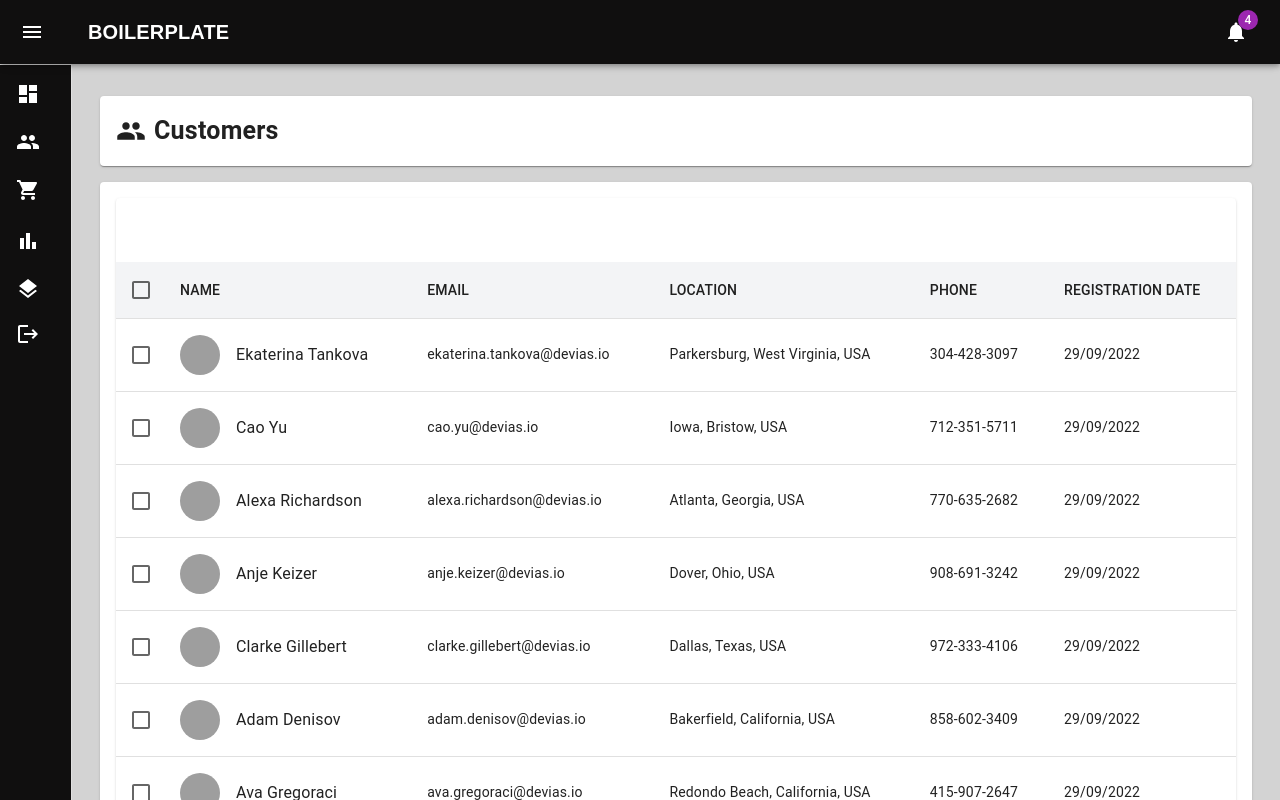
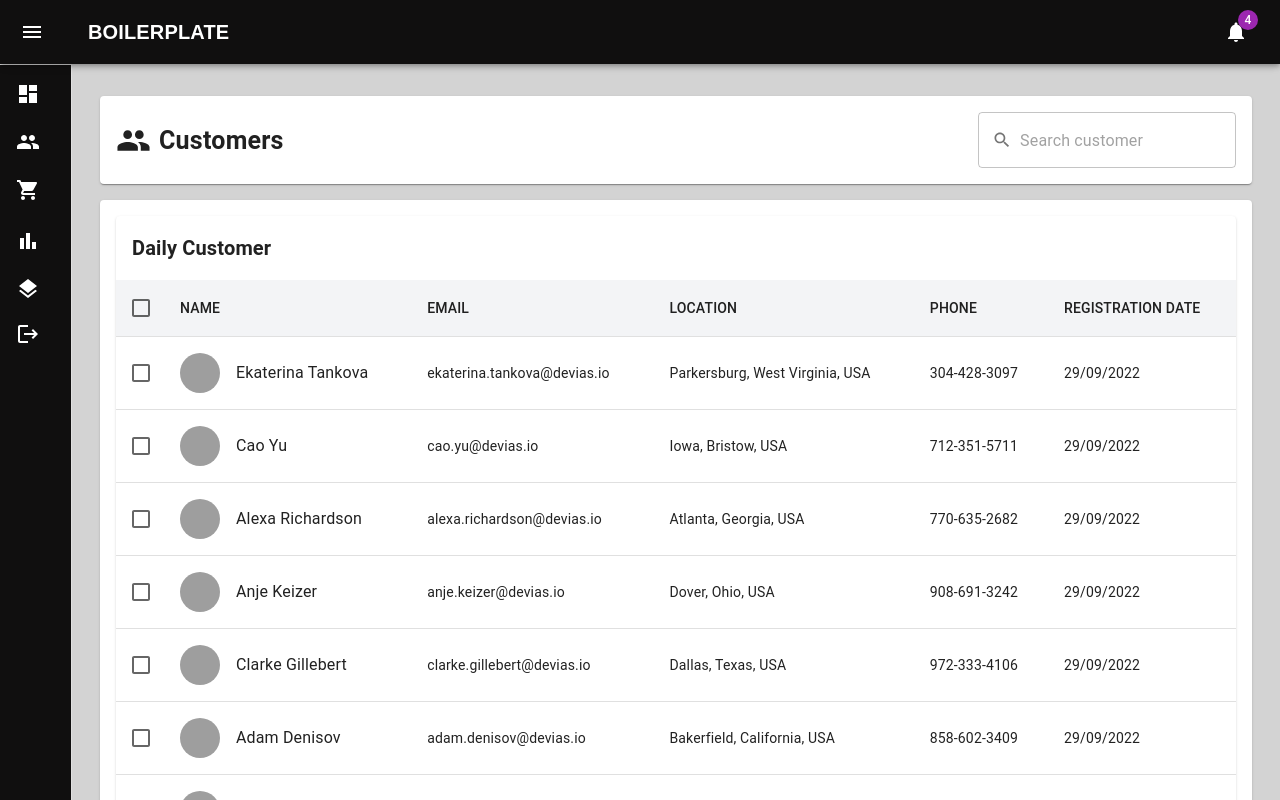
Before and after one commit to VivekVaishnanai07/Boilerplate.React.github.io, a React (Create React App) app: page /customer in a window 1280 px wide. Built offline with nearby package versions, Linux system fonts and the light colour scheme; sample sign-in values are in the browser's storage; grey boxes are pictures that could not be loaded.

Commit message:
Delete Validation

```diff
--- a/src/pages/customer/customer-table.tsx
+++ b/src/pages/customer/customer-table.tsx
@@ -1,3 +1,4 @@
+import DeleteIcon from '@mui/icons-material/Delete';
 import { alpha, Avatar, Checkbox, IconButton, TablePagination, Toolbar, Tooltip } from '@mui/material';
 import Box from '@mui/material/Box';
 import Paper from '@mui/material/Paper';
@@ -7,7 +8,6 @@ import TableCell from '@mui/material/TableCell';
 import TableContainer from '@mui/material/TableContainer';
 import TableHead from '@mui/material/TableHead';
 import TableRow from '@mui/material/TableRow';
-import DeleteIcon from '@mui/icons-material/Delete';
 import Typography from '@mui/material/Typography';
 import { format } from 'date-fns';
 import React, { useState } from 'react';
@@ -22,7 +22,7 @@ export default function CustomerTable() {
   const EnhancedTableToolbar = (props: any, index: number) => {
     const { numSelected } = props;
 
-    const handleDelete = () => {
+    const handleDelete = (e: any) => {
       let newList = customerList.filter((element) => element.selected !== true)
       setCustomerList(newList)
       setSelected([])
@@ -39,7 +39,7 @@ export default function CustomerTable() {
           }),
         }}
       >
-        {numSelected.length > 0 && (
+        {numSelected.length > 0 ? (
           <Typography
             sx={{ flex: '1 1 100%' }}
             color="inherit"
@@ -47,6 +47,16 @@ export default function CustomerTable() {
             component="div"
           >
             {numSelected.length} selected
+          </Typography>
+        ) : (
+          <Typography
+            sx={{ flex: '1 1 100%' }}
+            variant="h6"
+            id="tableTitle"
+            component="div"
+            style={{ fontWeight: '700' }}
+          >
+            Daily Customer
           </Typography>
         )}
         {numSelected.length > 0 && (
@@ -59,21 +69,18 @@ export default function CustomerTable() {
       </Toolbar>
     );
   };
-
   const handleChangePage = (
     event: React.MouseEvent<HTMLButtonElement> | null,
     newPage: number,
   ) => {
     setPage(newPage);
   };
-
   const handleChangeRowsPerPage = (
     event: React.ChangeEvent<HTMLInputElement | HTMLTextAreaElement>,
   ) => {
     setRowsPerPage(parseInt(event.target.value, 10));
     setPage(0);
   };
-
   const handleOnChange = (e: any, items: CustomerDetail) => {
     const { name, checked } = e.target;
     const newList = [...customerList];
@@ -95,7 +102,18 @@ export default function CustomerTable() {
     setSelected(newData)
     setCustomerList(newList);
   };
-
+  const handleOnSelectAll = (e: any) => {
+    const { checked } = e.target;
+    let allChecked = [...customerList];
+    if (!checked) {
+      allChecked = allChecked.map((opt) => ({ ...opt, selected: false }));
+    } else {
+      allChecked = allChecked.map((opt) => ({ ...opt, selected: true }));
+    }
+    setCustomerList(allChecked)
+    let allSelected: any = allChecked.filter((item) => item.selected === true)
+    setSelected(allSelected)
+  };
   return (
     <Box sx={{ width: '100%' }}>
       <Paper sx={{ width: '100%', mb: 2 }}>
@@ -107,8 +125,9 @@ export default function CustomerTable() {
                 <TableCell padding="checkbox">
                   <label>
                     <Checkbox
-                      checked={false}
-                      // onChange={handleOnChange}
+                      name='mainBox'
+                      checked={selected.length === 0 ? false : customerList.every((item) => item.selected)}
+                      onChange={handleOnSelectAll}
                       inputProps={{ 'aria-label': 'controlled' }}
                     />
                   </label>
--- a/src/pages/customer/index.tsx
+++ b/src/pages/customer/index.tsx
@@ -1,4 +1,6 @@
 import PeopleIcon from '@mui/icons-material/People';
+import SearchIcon from '@mui/icons-material/Search';
+import { InputAdornment, SvgIcon, TextField } from '@mui/material';
 import Box from '@mui/material/Box';
 import Container from '@mui/material/Container';
 import Grid from '@mui/material/Grid';
@@ -26,6 +28,12 @@ function Copyright(props: any) {
 const mdTheme = createTheme();
 
 function Customer() {
+
+  const handleOnChange = (e: any) => {
+    const { value } = e.target
+    console.log(value)
+  }
+
   return (
     <ThemeProvider theme={mdTheme}>
       <Box sx={{ display: 'flex' }}>
@@ -50,10 +58,25 @@ function Customer() {
               <Grid item xs={12}>
                 <Paper sx={{ p: 2, display: 'flex', flexDirection: 'column' }}>
                   <Box sx={{ alignItems: 'center', display: 'flex' }}>
-                    <PeopleIcon sx={{ fontSize: '30px', mr: 1 }} />
-                    <Typography style={{ fontWeight: '700', fontSize: '25px' }}>
+                    <PeopleIcon sx={{ fontSize: '35px', mr: 1 }} />
+                    <Typography style={{ fontWeight: '700', fontSize: '25px', lineHeight: '5px' }}>
                       Customers
                     </Typography>
+                    <TextField
+                      style={{ marginLeft: '62%' }}
+                      onChange={handleOnChange}
+                      InputProps={{
+                        startAdornment: (
+                          <InputAdornment position="start">
+                            <SvgIcon color="action" fontSize="small">
+                              <SearchIcon />
+                            </SvgIcon>
+                          </InputAdornment>
+                        )
+                      }}
+                      placeholder="Search customer"
+                      variant="outlined"
+                    />
                   </Box>
                 </Paper>
               </Grid>
```
